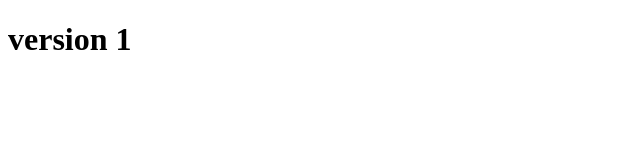
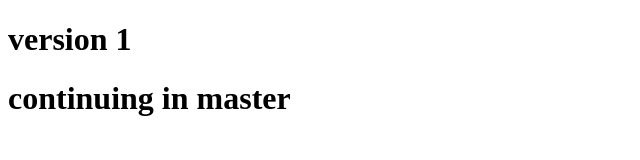
Before and after one commit to Akshaypm03/practice, a plain HTML site: page index.html in a window 1280 px wide. Shown: the whole page, without its empty margins (0-640 px from the left). Drawn offline with Linux system fonts and the light colour scheme.

Commit message:
main branch edited

```diff
--- a/index.html
+++ b/index.html
@@ -7,5 +7,7 @@
 </head>
 <body>
     <h1> version 1</h1>
+    <h1>continuing in master</h1>
+
 </body>
 </html>
```
